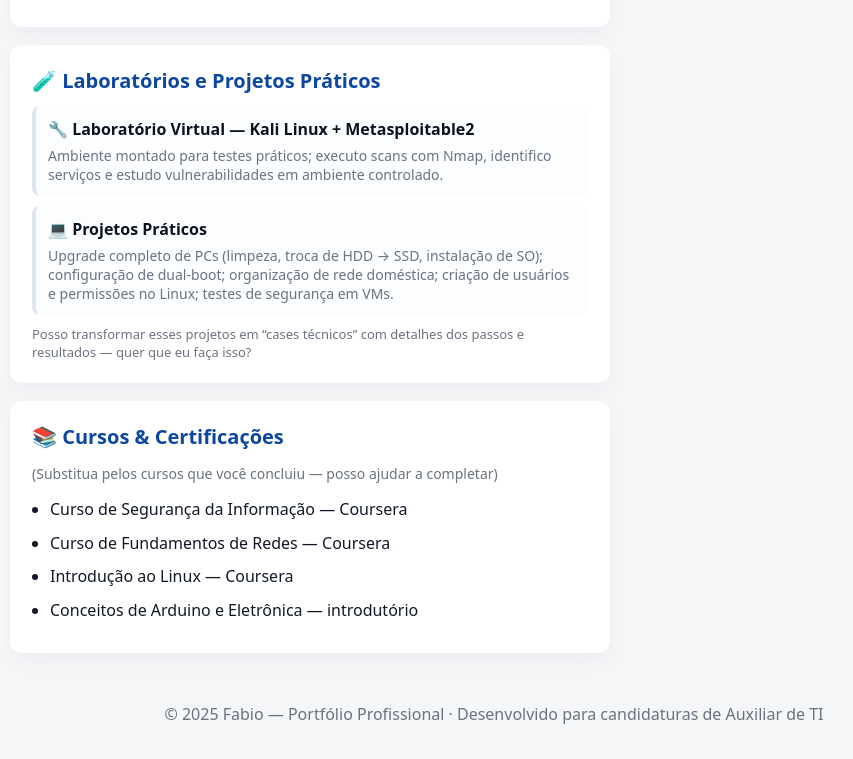
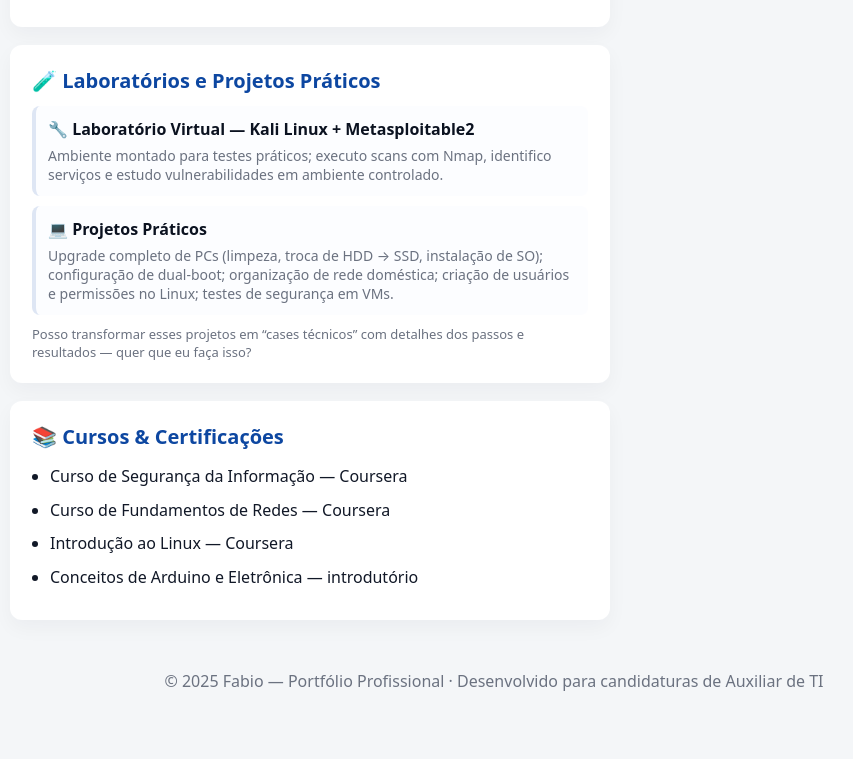
Before and after one commit to fabiorss36-glitch/Portfolio---Fabio, a plain HTML site: page index.html in a window 1280 px wide. Shown: the part 1469-2228 px from the top of the page, without its empty margins (146-999 px from the left). Drawn offline with Linux system fonts and the light colour scheme.

Commit message:
Update index.html

```diff
--- a/index.html
+++ b/index.html
@@ -180,7 +180,7 @@
       <!-- Cursos -->
       <section id="cursos" class="card">
         <h2 class="section-title">📚 Cursos & Certificações</h2>
-        <p class="muted">(Substitua pelos cursos que você concluiu — posso ajudar a completar)</p>
+        <p class="muted"></p>
         <ul class="list">
           <li>Curso de Segurança da Informação — Coursera</li>
           <li>Curso de Fundamentos de Redes — Coursera</li>
```
